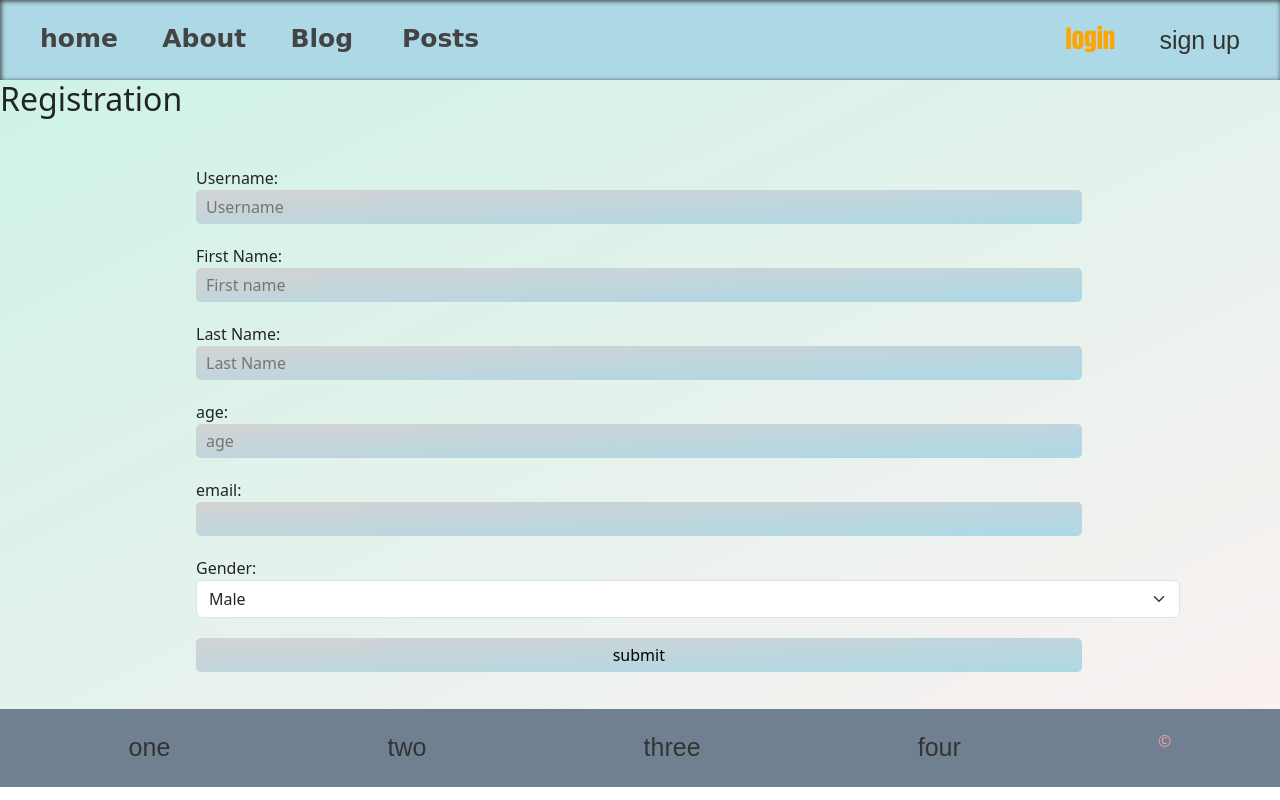
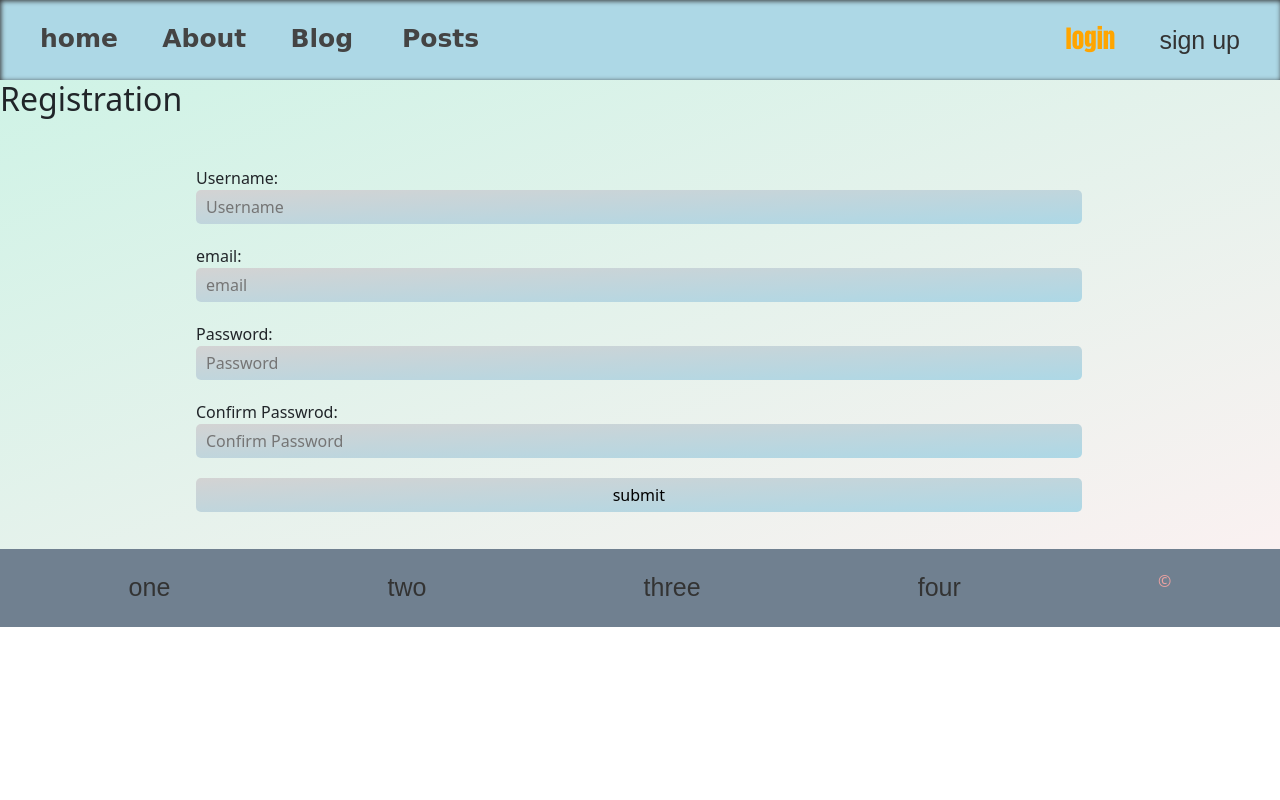
Before and after one commit to AbrorBoqiyev/sale, a Django app: page /users/create/ in a window 1280 px wide. Run offline with Django 5.2, Linux system fonts and the light colour scheme; some libraries are stand-ins or nearby versions.

Commit message:
user - updates

```diff
--- a/savdo/templates/base.html
+++ b/savdo/templates/base.html
@@ -2,7 +2,6 @@
 {% load django_bootstrap5 %}
 {% bootstrap_css %}
 {% bootstrap_javascript %}
-{% bootstrap_messages%}
 
 
 <!DOCTYPE html>
@@ -23,7 +22,7 @@
 <body>
     {%include "navbar.html"%}
 
-    <div class="container" id="messages">
+    <div class="container mt-3"  id="messages">
         {%bootstrap_messages%}
     </div>
 
--- a/savdo/users/forms.py
+++ b/savdo/users/forms.py
@@ -1,26 +1,12 @@
 from django import forms
 
-CHOICES = (
-    ('1', 'Male'),
-    ('2', 'Female'),
-    ('3', 'Other'),
-)
 
 class UserForm(forms.Form):
     username = forms.CharField(label='Username', max_length=50,
                                widget=forms.TextInput(attrs={'placeholder': 'Username'}))
-    first_name = forms.CharField(label='First Name', max_length=50,
-                                 widget=forms.TextInput(attrs={'placeholder': "First name"}))
-    last_name = forms.CharField(label='Last Name', max_length=50,
-                                widget=forms.TextInput(attrs={'placeholder': 'Last Name'}))
-    age = forms.IntegerField(label='age',
-                             widget=forms.NumberInput(attrs={'placeholder': 'age'}))
     email = forms.CharField(label="email", max_length=100,
-                            widget=forms.TextInput(attrs={'placehlder': "email"}))
-    choice = forms.ChoiceField(choices=CHOICES, label='Gender',
-                               widget=forms.Select(attrs={'class': 'form-select'}))
-    # image = forms.ImageField(label='image', widget=forms.FileInput(
-    #                            attrs={'class': 'form-control'}))
-
-    def is_valid(self) -> bool:
-        return super().is_valid()
+                            widget=forms.TextInput(attrs={'placeholder': "email"}))
+    password = forms.CharField(label='Password', max_length=50,
+                               widget=forms.PasswordInput(attrs={'placeholder': 'Password'}))
+    password2 = forms.CharField(label='Confirm Passwrod', max_length=50,
+                                widget=forms.PasswordInput(attrs={'placeholder': 'Confirm Password'}))
--- a/savdo/users/views.py
+++ b/savdo/users/views.py
@@ -5,7 +5,7 @@ from .models import Profile
 from django.contrib.auth import authenticate, login, logout
 from django.contrib import messages
 
-# Create your views here.
+
 def create_user(request):
     form = UserForm()
 
@@ -13,33 +13,28 @@ def create_user(request):
         form = UserForm(request.POST, request.FILES)
         if form.is_valid():
             username = form.cleaned_data['username']
-            first_name = form.cleaned_data['firstname']
-            last_name = form.cleaned_data['lastname']
+            email = form.cleaned_data['email']
+            password = form.cleaned_data['password']
+            password2 = form.cleaned_data['password2']
 
-            email = form.cleaned_data['email']
+            if password != password2:
+                messages.error(request, 'passwords do not match')
+                return redirect('create-user')
+            if user := User.objects.filter(username=username).first():
+                messages.error(request, 'Username already exists')
+                return redirect('create-user')
 
-            age = form.cleaned_data['age']
-            gender = form.cleaned_data['gender']
-            image = form.cleaned_data['image']
 
-            user = User.objects.create_user(
-                username=username,
-                first_name=first_name,
-                last_name=last_name,
-                email=email,
-            )
+            user = User.objects.create_user( username=username, password=password )
             user.save()
 
-            profile = Profile.objects.create(
-                user=user,
-                age=age,
-                gender=gender,
-                image=image,
-                bio='',
-            )
+            profile = Profile.objects.create(user=user)
             profile.save()
 
-            messages.success(request, f'Welcome {first_name} to our platform!')
+            messages.success(request, f'Welcome {username} to our platform!')
             return redirect('home')
+        else:
+            print("FORM IS NOT VALILD")
+            print(form.errors)
 
     return render(request, 'create-user.html', {'form': form})
```
Also changed, not shown: savdo/static/styles/posts.css (+8 -0 lines), savdo/users/models.py (+12 -3 lines), savdo/db.sqlite3, savdo/posts/migrations/0004_alter_posts_options.py (added), savdo/users/migrations/0001_initial.py (added), savdo/users/migrations/0002_profile_first_name_profile_last_name_and_more.py (added).
